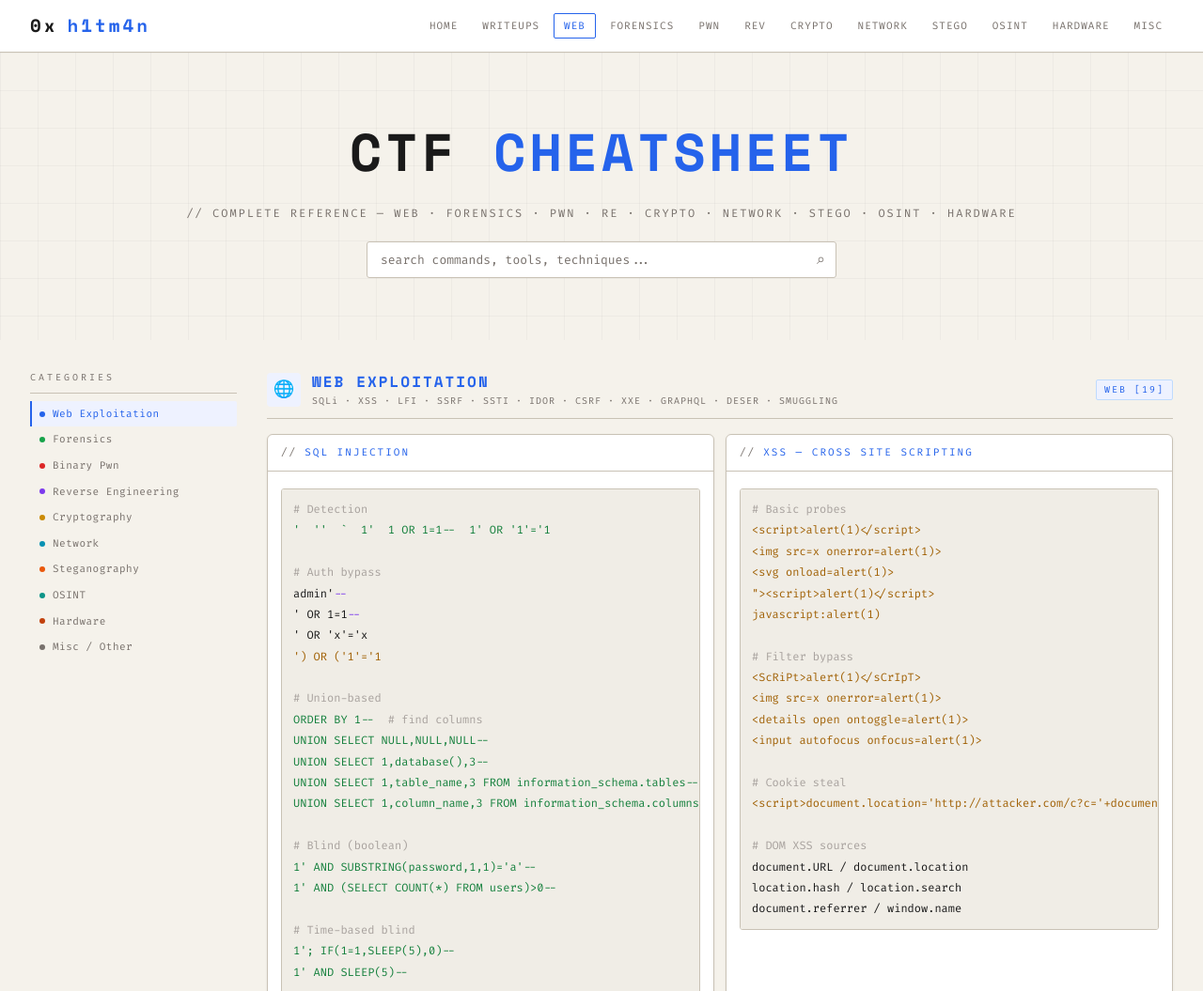
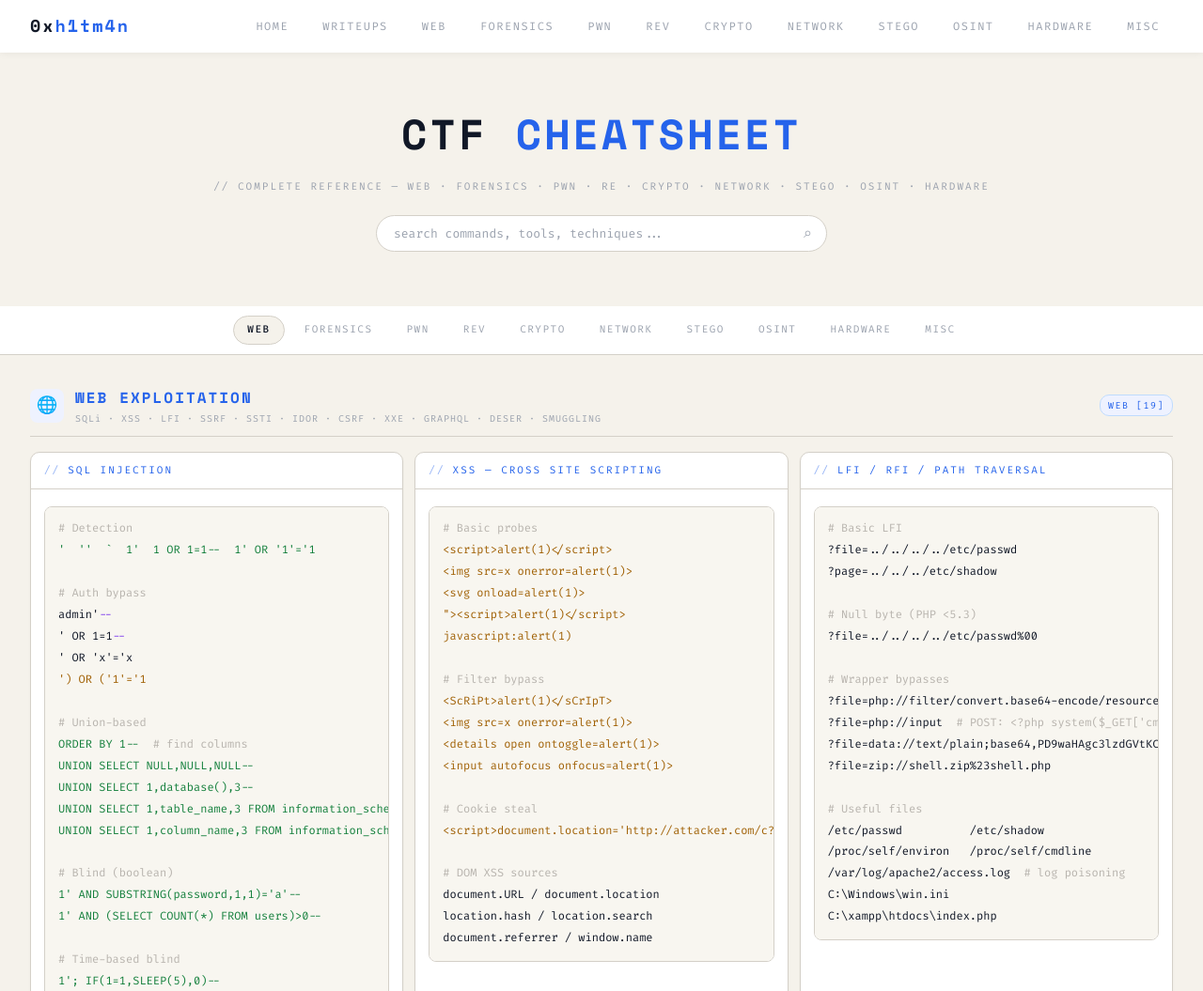
Before and after one commit to Shivek19758/Shivek19758.github.io, a plain HTML site: page cheatsheet.html in a window 1280 px wide. Shown: the top 1055 px of the page at 94% size. Drawn offline with nearby package versions, Linux system fonts and the light colour scheme.

Commit message:
Add horizontal category hotbar and polish visual design
Replace vertical sidebar with sticky horizontal hotbar on cheatsheet page.
Cleaner header with shadow, pill-shaped search bar, rounder cards with
better hover effects, minimal footer. Inspired by viv4ldi's blog layout.

Co-Authored-By: Claude Opus 4.6 <noreply@anthropic.com>

```diff
--- a/cheatsheet.html
+++ b/cheatsheet.html
@@ -28,7 +28,6 @@
 </header>
 
 <div class="hero">
-  <div class="hero-grid"></div>
   <h1>CTF <em>CHEATSHEET</em></h1>
   <p>// COMPLETE REFERENCE — WEB · FORENSICS · PWN · RE · CRYPTO · NETWORK · STEGO · OSINT · HARDWARE</p>
   <div class="search-bar">
@@ -37,21 +36,20 @@
   <div class="search-count" id="searchCount"></div>
 </div>
 
-<main>
-
-<aside class="sidebar">
-  <div class="sidebar-title">CATEGORIES</div>
-  <a href="#web"><span class="dot" style="background:#2563eb"></span> Web Exploitation</a>
-  <a href="#forensics"><span class="dot" style="background:#16a34a"></span> Forensics</a>
-  <a href="#pwn"><span class="dot" style="background:#dc2626"></span> Binary Pwn</a>
-  <a href="#re"><span class="dot" style="background:#7c3aed"></span> Reverse Engineering</a>
-  <a href="#crypto"><span class="dot" style="background:#ca8a04"></span> Cryptography</a>
-  <a href="#network"><span class="dot" style="background:#0891b2"></span> Network</a>
-  <a href="#stego"><span class="dot" style="background:#ea580c"></span> Steganography</a>
-  <a href="#osint"><span class="dot" style="background:#0d9488"></span> OSINT</a>
-  <a href="#hardware"><span class="dot" style="background:#c2410c"></span> Hardware</a>
-  <a href="#misc"><span class="dot" style="background:#78716c"></span> Misc / Other</a>
-</aside>
+<div class="hotbar" id="hotbar">
+  <a href="#web" class="hotbar-item">WEB</a>
+  <a href="#forensics" class="hotbar-item">FORENSICS</a>
+  <a href="#pwn" class="hotbar-item">PWN</a>
+  <a href="#re" class="hotbar-item">REV</a>
+  <a href="#crypto" class="hotbar-item">CRYPTO</a>
+  <a href="#network" class="hotbar-item">NETWORK</a>
+  <a href="#stego" class="hotbar-item">STEGO</a>
+  <a href="#osint" class="hotbar-item">OSINT</a>
+  <a href="#hardware" class="hotbar-item">HARDWARE</a>
+  <a href="#misc" class="hotbar-item">MISC</a>
+</div>
+
+<main class="full-width">
 
 <div class="content" id="content">
 
--- a/script.js
+++ b/script.js
@@ -12,7 +12,6 @@ function copyCode(btn) {
     btn.style.color = 'var(--accent)';
     setTimeout(() => { btn.textContent = 'COPY'; btn.style.color = ''; }, 1500);
   }).catch(() => {
-    // Fallback for older browsers / insecure contexts
     const textarea = document.createElement('textarea');
     textarea.value = text;
     textarea.style.position = 'fixed';
@@ -37,7 +36,6 @@ function copyCode(btn) {
 let searchTimeout = null;
 
 function search(query) {
-  // Debounce rapid typing
   clearTimeout(searchTimeout);
   searchTimeout = setTimeout(() => performSearch(query), 150);
 }
@@ -45,7 +43,6 @@ function search(query) {
 function performSearch(query) {
   const searchCount = document.getElementById('searchCount');
 
-  // Reset if empty
   if (!query) {
     document.querySelectorAll('.card').forEach(c => c.style.display = '');
     document.querySelectorAll('mark').forEach(m => {
@@ -74,7 +71,6 @@ function performSearch(query) {
     section.style.display = sectionVisible ? '' : 'none';
   });
 
-  // Show result count
   if (searchCount) {
     searchCount.textContent = matchCount > 0
       ? `${matchCount} card${matchCount !== 1 ? 's' : ''} found`
@@ -82,15 +78,21 @@ function performSearch(query) {
   }
 }
 
-// ===== SIDEBAR ACTIVE HIGHLIGHT ON SCROLL =====
+// ===== HOTBAR + SIDEBAR ACTIVE HIGHLIGHT ON SCROLL =====
 const sections = document.querySelectorAll('.section');
 const sidebarLinks = document.querySelectorAll('.sidebar a');
+const hotbarLinks = document.querySelectorAll('.hotbar-item');
 
 const scrollObserver = new IntersectionObserver((entries) => {
   entries.forEach(entry => {
     if (entry.isIntersecting) {
       const id = entry.target.getAttribute('id');
+      // Sidebar (writeup pages)
       sidebarLinks.forEach(link => {
+        link.classList.toggle('active', link.getAttribute('href') === `#${id}`);
+      });
+      // Hotbar (cheatsheet page)
+      hotbarLinks.forEach(link => {
         link.classList.toggle('active', link.getAttribute('href') === `#${id}`);
       });
     }
@@ -118,7 +120,6 @@ sections.forEach(section => scrollObserver.observe(section));
 
 // ===== KEYBOARD SHORTCUTS =====
 document.addEventListener('keydown', (e) => {
-  // Ctrl/Cmd + K  or  /  → focus search
   if ((e.ctrlKey || e.metaKey) && e.key === 'k') {
     e.preventDefault();
     const input = document.getElementById('searchInput');
@@ -129,7 +130,6 @@ document.addEventListener('keydown', (e) => {
     const input = document.getElementById('searchInput');
     if (input) input.focus();
   }
-  // Escape → clear search + blur
   if (e.key === 'Escape') {
     const input = document.getElementById('searchInput');
     if (input && document.activeElement === input) {
@@ -151,39 +151,16 @@ document.addEventListener('keydown', (e) => {
   });
 })();
 
-// ===== SMOOTH SCROLL OFFSET FOR STICKY HEADER =====
+// ===== SMOOTH SCROLL OFFSET FOR STICKY HEADER + HOTBAR =====
 document.querySelectorAll('a[href^="#"]').forEach(anchor => {
   anchor.addEventListener('click', function(e) {
     const target = document.querySelector(this.getAttribute('href'));
     if (target) {
       e.preventDefault();
-      const offset = 70; // header height + padding
+      const hotbar = document.getElementById('hotbar');
+      const offset = hotbar ? 56 + hotbar.offsetHeight + 16 : 70;
       const top = target.getBoundingClientRect().top + window.pageYOffset - offset;
       window.scrollTo({ top, behavior: 'smooth' });
     }
   });
 });
-
-// ===== NAV LINK ACTIVE STATE =====
-const navLinks = document.querySelectorAll('nav a');
-const navObserver = new IntersectionObserver((entries) => {
-  entries.forEach(entry => {
-    if (entry.isIntersecting) {
-      const id = entry.target.getAttribute('id');
-      navLinks.forEach(link => {
-        if (link.getAttribute('href') === `#${id}`) {
-          link.style.color = 'var(--accent)';
-          link.style.borderColor = 'var(--accent)';
-        } else {
-          link.style.color = '';
-          link.style.borderColor = '';
-        }
-      });
-    }
-  });
-}, {
-  rootMargin: '-20% 0px -60% 0px',
-  threshold: 0
-});
-
-sections.forEach(section => navObserver.observe(section));
--- a/styles.css
+++ b/styles.css
@@ -7,7 +7,7 @@
   --bg2: #edeae3;
   --bg3: #e5e2db;
   --panel: #ffffff;
-  --border: #c9c2b5;
+  --border: #d4d0c8;
   --accent: #2563eb;
   --accent2: #1d4ed8;
   --accent-bg: #eef2ff;
@@ -18,9 +18,9 @@
   --green: #16a34a;
   --cyan: #0891b2;
   --blue: #2563eb;
-  --text: #2c2c2c;
-  --text-dim: #78716c;
-  --text-bright: #1a1a1a;
+  --text: #374151;
+  --text-dim: #9ca3af;
+  --text-bright: #111827;
 }
 
 * { margin: 0; padding: 0; box-sizing: border-box; }
@@ -31,8 +31,8 @@ body {
   background: var(--bg);
   color: var(--text);
   font-family: 'Fira Code', monospace;
-  font-size: 14px;
-  line-height: 1.6;
+  font-size: 13.5px;
+  line-height: 1.7;
   overflow-x: hidden;
 }
 
@@ -42,7 +42,7 @@ header {
   top: 0;
   z-index: 1000;
   background: var(--panel);
-  border-bottom: 1px solid var(--border);
+  box-shadow: 0 1px 8px rgba(0,0,0,0.06);
   padding: 0 2rem;
   display: flex;
   align-items: center;
@@ -53,65 +53,90 @@ header {
 .logo {
   font-family: 'Space Mono', 'Fira Code', monospace;
   font-weight: 700;
-  font-size: 1.2rem;
+  font-size: 1.15rem;
   color: var(--text-bright);
-  letter-spacing: 3px;
-  display: flex;
-  align-items: center;
-  gap: 10px;
+  letter-spacing: 2px;
+  text-decoration: none;
 }
 
 .logo span { color: var(--accent); }
 
 nav {
   display: flex;
-  gap: 4px;
-  flex-wrap: wrap;
+  gap: 8px;
 }
 
 nav a {
   color: var(--text-dim);
   text-decoration: none;
-  padding: 4px 10px;
-  border: 1px solid transparent;
-  border-radius: 2px;
-  font-size: 11px;
-  letter-spacing: 1px;
-  transition: all 0.15s;
+  padding: 6px 14px;
+  font-size: 12px;
+  letter-spacing: 1.5px;
+  transition: color 0.15s;
   font-family: 'Fira Code', monospace;
 }
 
-nav a:hover {
-  color: var(--accent);
+nav a:hover, nav a.active {
+  color: var(--text-bright);
+}
+
+/* ===== HOTBAR (category nav) ===== */
+.hotbar {
+  position: sticky;
+  top: 56px;
+  z-index: 999;
+  background: var(--panel);
+  border-bottom: 1px solid var(--border);
+  display: flex;
+  align-items: center;
+  justify-content: center;
+  gap: 6px;
+  padding: 10px 2rem;
+  overflow-x: auto;
+  -ms-overflow-style: none;
+  scrollbar-width: none;
+}
+.hotbar::-webkit-scrollbar { display: none; }
+
+.hotbar-item {
+  font-family: 'Fira Code', monospace;
+  font-size: 11px;
+  letter-spacing: 1.5px;
+  color: var(--text-dim);
+  text-decoration: none;
+  padding: 5px 14px;
+  border-radius: 20px;
+  white-space: nowrap;
+  transition: all 0.2s;
+  border: 1px solid transparent;
+}
+
+.hotbar-item:hover {
+  color: var(--text-bright);
+  background: var(--bg2);
+}
+
+.hotbar-item.active {
+  color: var(--text-bright);
+  background: var(--bg);
   border-color: var(--border);
-  background: var(--accent-bg);
+  font-weight: 500;
 }
 
 /* ===== HERO ===== */
 .hero {
-  padding: 60px 2rem 40px;
+  padding: 48px 2rem 32px;
   text-align: center;
   position: relative;
-  overflow: hidden;
-}
-
-.hero-grid {
-  position: absolute;
-  inset: 0;
-  background-image:
-    linear-gradient(rgba(0,0,0,0.03) 1px, transparent 1px),
-    linear-gradient(90deg, rgba(0,0,0,0.03) 1px, transparent 1px);
-  background-size: 40px 40px;
 }
 
 .hero h1 {
   font-family: 'Space Mono', 'Fira Code', monospace;
-  font-size: clamp(1.8rem, 5vw, 3.5rem);
+  font-size: clamp(1.6rem, 4vw, 2.8rem);
   font-weight: 700;
   color: var(--text-bright);
-  letter-spacing: 4px;
-  margin-bottom: 12px;
-  position: relative;
+  letter-spacing: 3px;
+  margin-bottom: 10px;
 }
 
 .hero h1 em {
@@ -121,36 +146,56 @@ nav a:hover {
 
 .hero p {
   color: var(--text-dim);
-  font-size: 12px;
+  font-size: 11px;
   letter-spacing: 2px;
+}
+
+/* ===== SEARCH BAR ===== */
+.search-bar {
+  max-width: 480px;
+  margin: 20px auto 0;
   position: relative;
 }
 
-.category-grid {
-  display: grid;
-  grid-template-columns: repeat(auto-fit, minmax(120px, 1fr));
-  gap: 8px;
-  max-width: 900px;
-  margin: 30px auto 0;
-  padding: 0 1rem;
-  position: relative;
+.search-bar input {
+  width: 100%;
+  background: var(--panel);
+  border: 1px solid var(--border);
+  color: var(--text-bright);
+  padding: 10px 40px 10px 18px;
+  font-family: 'Fira Code', monospace;
+  font-size: 13px;
+  border-radius: 24px;
+  outline: none;
+  transition: border-color 0.2s, box-shadow 0.2s;
 }
 
-.cat-badge {
-  padding: 10px;
-  border: 1px solid;
-  border-radius: 3px;
-  text-align: center;
-  font-family: 'Fira Code', monospace;
-  font-size: 11px;
-  letter-spacing: 1.5px;
-  cursor: pointer;
-  transition: all 0.2s;
-  text-decoration: none;
-  display: block;
+.search-bar input:focus {
+  border-color: var(--accent);
+  box-shadow: 0 0 0 3px rgba(37,99,235,0.1);
+}
+.search-bar input::placeholder { color: var(--text-dim); }
+
+.search-bar::before {
+  content: '⌕';
+  position: absolute;
+  right: 16px;
+  top: 50%;
+  transform: translateY(-50%);
+  color: var(--text-dim);
+  font-size: 16px;
 }
 
-.cat-badge:hover { transform: translateY(-2px); }
+.search-count {
+  text-align: center;
+  color: var(--text-dim);
+  font-size: 11px;
+  letter-spacing: 1px;
+  margin-top: 8px;
+  font-family: 'Fira Code', monospace;
+  position: relative;
+  min-height: 18px;
+}
 
 /* ===== MAIN LAYOUT ===== */
 main {
@@ -159,6 +204,11 @@ main {
   padding: 2rem;
   display: flex;
   gap: 2rem;
+}
+
+/* Full-width mode (no sidebar) */
+main.full-width {
+  display: block;
 }
 
 .sidebar {
@@ -211,8 +261,8 @@ main {
 .section {
   margin-bottom: 3rem;
   opacity: 0;
-  transform: translateY(20px);
-  animation: fadeUp 0.4s forwards;
+  transform: translateY(16px);
+  animation: fadeUp 0.35s forwards;
 }
 
 @keyframes fadeUp {
@@ -243,7 +293,7 @@ main {
   align-items: center;
   justify-content: center;
   font-size: 18px;
-  border-radius: 4px;
+  border-radius: 8px;
   flex-shrink: 0;
 }
 
@@ -257,8 +307,8 @@ main {
 .section-tag {
   font-size: 10px;
   padding: 2px 8px;
-  border-radius: 2px;
-  letter-spacing: 2px;
+  border-radius: 10px;
+  letter-spacing: 1.5px;
   font-family: 'Fira Code', monospace;
   margin-left: auto;
 }
@@ -273,15 +323,15 @@ main {
 .card {
   background: var(--panel);
   border: 1px solid var(--border);
-  border-radius: 6px;
+  border-radius: 10px;
   overflow: hidden;
-  transition: border-color 0.2s, box-shadow 0.2s;
-  box-shadow: 0 1px 3px rgba(0,0,0,0.06);
+  transition: transform 0.2s, box-shadow 0.2s;
+  box-shadow: 0 1px 3px rgba(0,0,0,0.04);
 }
 
 .card:hover {
-  border-color: var(--accent);
-  box-shadow: 0 2px 8px rgba(0,0,0,0.08);
+  transform: translateY(-3px);
+  box-shadow: 0 6px 20px rgba(0,0,0,0.08);
 }
 
 .card-title {
@@ -293,18 +343,19 @@ main {
   align-items: center;
   gap: 8px;
   border-bottom: 1px solid var(--border);
+  color: var(--text-dim);
 }
 
-.card-title::before { content: '//'; color: var(--text-dim); }
+.card-title::before { content: '//'; opacity: 0.5; }
 
 .card-body { padding: 12px 14px; }
 
 /* ===== CODE BLOCKS ===== */
 pre {
-  background: #f0ede6;
+  background: #f8f6f0;
   border: 1px solid var(--border);
-  border-radius: 3px;
-  padding: 10px 12px;
+  border-radius: 8px;
+  padding: 12px 14px;
   overflow-x: auto;
   margin: 6px 0;
   position: relative;
@@ -314,21 +365,21 @@ pre:hover .copy-btn { opacity: 1; }
 
 .copy-btn {
   position: absolute;
-  top: 6px; right: 6px;
-  background: var(--bg3);
-  color: var(--text);
+  top: 8px; right: 8px;
+  background: var(--panel);
+  color: var(--text-dim);
   border: 1px solid var(--border);
-  padding: 2px 8px;
+  padding: 3px 10px;
   font-size: 9px;
   font-family: 'Fira Code', monospace;
   letter-spacing: 1px;
   cursor: pointer;
   opacity: 0;
   transition: opacity 0.2s;
-  border-radius: 2px;
+  border-radius: 6px;
 }
 
-.copy-btn:hover { background: var(--bg2); }
+.copy-btn:hover { background: var(--bg2); color: var(--text-bright); }
 
 code {
   font-family: 'Fira Code', monospace;
@@ -337,12 +388,12 @@ code {
 }
 
 /* Syntax highlighting classes */
-.k  { color: #0369a1; }    /* keyword — darker cyan/blue */
-.c  { color: #15803d; }    /* command — darker green */
-.s  { color: #a16207; }    /* string — darker yellow */
-.f  { color: #7c3aed; }    /* flag/option — purple */
-.v  { color: #c2410c; }    /* value — darker orange */
-.cm { color: #a8a29e; }    /* comment — warm gray */
+.k  { color: #0369a1; }    /* keyword */
+.c  { color: #15803d; }    /* command */
+.s  { color: #a16207; }    /* string */
+.f  { color: #7c3aed; }    /* flag/option */
+.v  { color: #c2410c; }    /* value */
+.cm { color: #b8b4ae; }    /* comment */
 
 /* ===== TABLES ===== */
 table {
@@ -355,7 +406,7 @@ table {
 th {
   background: var(--bg3);
   color: var(--text-bright);
-  padding: 6px 10px;
+  padding: 8px 12px;
   text-align: left;
   font-family: 'Fira Code', monospace;
   font-size: 10px;
@@ -364,13 +415,13 @@ th {
 }
 
 td {
-  padding: 5px 10px;
-  border-bottom: 1px solid rgba(0,0,0,0.06);
+  padding: 6px 12px;
+  border-bottom: 1px solid rgba(0,0,0,0.05);
   vertical-align: top;
 }
 
 tr:last-child td { border-bottom: none; }
-tr:hover td { background: rgba(0,0,0,0.02); }
+tr:hover td { background: rgba(0,0,0,0.015); }
 
 td:first-child { color: #0369a1; font-family: 'Fira Code', monospace; }
 
@@ -378,7 +429,7 @@ td:first-child { color: #0369a1; font-family: 'Fira Code', monospace; }
 .tag {
   display: inline-block;
   padding: 1px 6px;
-  border-radius: 2px;
+  border-radius: 4px;
   font-size: 10px;
   font-family: 'Fira Code', monospace;
   letter-spacing: 1px;
@@ -387,9 +438,9 @@ td:first-child { color: #0369a1; font-family: 'Fira Code', monospace; }
 
 /* ===== ALERTS ===== */
 .alert {
-  padding: 8px 12px;
+  padding: 10px 14px;
   border-left: 3px solid;
-  border-radius: 0 3px 3px 0;
+  border-radius: 0 8px 8px 0;
   margin: 8px 0;
   font-size: 12px;
 }
@@ -410,13 +461,10 @@ td:first-child { color: #0369a1; font-family: 'Fira Code', monospace; }
 .hardware  { --cat: #c2410c; }
 .misc      { --cat: #78716c; }
 
-.cat-bg { background: rgba(var(--cat-rgb), 0.1); }
-
 /* Web */
 .web .section-title, .web .card-title { color: #2563eb; }
 .web .section-icon { background: #eef2ff; }
 .web .section-tag { background: #eef2ff; color: #2563eb; border: 1px solid #bfdbfe; }
-.web .cat-badge { border-color: #93c5fd; color: #2563eb; background: #eef2ff; }
 
 /* Forensics */
 .forensics .section-title, .forensics .card-title { color: #16a34a; }
@@ -463,39 +511,6 @@ td:first-child { color: #0369a1; font-family: 'Fira Code', monospace; }
 .misc .section-icon { background: #f5f5f4; }
 .misc .section-tag { background: #f5f5f4; color: #78716c; border: 1px solid #d6d3d1; }
 
-/* ===== SEARCH BAR ===== */
-.search-bar {
-  max-width: 500px;
-  margin: 20px auto 0;
-  position: relative;
-}
-
-.search-bar input {
-  width: 100%;
-  background: var(--panel);
-  border: 1px solid var(--border);
-  color: var(--text-bright);
-  padding: 10px 40px 10px 14px;
-  font-family: 'Fira Code', monospace;
-  font-size: 13px;
-  border-radius: 3px;
-  outline: none;
-  transition: border-color 0.2s;
-}
-
-.search-bar input:focus { border-color: var(--accent); }
-.search-bar input::placeholder { color: var(--text-dim); }
-
-.search-bar::before {
-  content: '⌕';
-  position: absolute;
-  right: 12px;
-  top: 50%;
-  transform: translateY(-50%);
-  color: var(--text-dim);
-  font-size: 16px;
-}
-
 /* ===== SCROLLBAR ===== */
 ::-webkit-scrollbar { width: 6px; height: 6px; }
 ::-webkit-scrollbar-track { background: var(--bg); }
@@ -507,13 +522,13 @@ mark {
   background: #fef9c3;
   color: #92400e;
   padding: 0 2px;
-  border-radius: 1px;
+  border-radius: 2px;
 }
 
 /* ===== DIVIDER ===== */
 .divider {
   height: 1px;
-  background: linear-gradient(90deg, transparent, var(--border), transparent);
+  background: var(--border);
   margin: 8px 0;
 }
 
@@ -524,11 +539,11 @@ mark {
   right: 24px;
   width: 40px;
   height: 40px;
-  border-radius: 6px;
+  border-radius: 50%;
   background: var(--panel);
   border: 1px solid var(--border);
-  color: var(--text);
-  font-size: 18px;
+  color: var(--text-dim);
+  font-size: 16px;
   cursor: pointer;
   display: none;
   align-items: center;
@@ -536,35 +551,22 @@ mark {
   z-index: 999;
   transition: all 0.2s;
   font-family: 'Fira Code', monospace;
-  box-shadow: 0 1px 3px rgba(0,0,0,0.06);
+  box-shadow: 0 2px 8px rgba(0,0,0,0.08);
 }
 
 .back-to-top:hover {
-  background: var(--bg2);
-  border-color: var(--text-dim);
-  box-shadow: 0 2px 8px rgba(0,0,0,0.1);
+  color: var(--text-bright);
+  box-shadow: 0 4px 16px rgba(0,0,0,0.12);
 }
 
 .back-to-top.visible {
   display: flex;
 }
 
-/* ===== SEARCH RESULT COUNT ===== */
-.search-count {
-  text-align: center;
-  color: var(--text-dim);
-  font-size: 11px;
-  letter-spacing: 1px;
-  margin-top: 8px;
-  font-family: 'Fira Code', monospace;
-  position: relative;
-  min-height: 18px;
-}
-
 /* ===== KEYBOARD SHORTCUT HINT ===== */
 .kbd-hint {
   position: absolute;
-  right: 12px;
+  right: 16px;
   top: 50%;
   transform: translateY(-50%);
   color: var(--text-dim);
@@ -572,24 +574,34 @@ mark {
   letter-spacing: 1px;
   font-family: 'Fira Code', monospace;
   pointer-events: none;
-  opacity: 0.6;
+  opacity: 0.5;
 }
 
 /* ===== FOOTER ===== */
 footer {
   text-align: center;
-  padding: 30px;
+  padding: 24px;
   color: var(--text-dim);
   font-size: 11px;
-  border-top: 1px solid var(--border);
   letter-spacing: 2px;
   font-family: 'Fira Code', monospace;
-  background: var(--bg2);
 }
+
+footer a {
+  color: var(--text-dim);
+  text-decoration: none;
+  transition: color 0.15s;
+}
+footer a:hover { color: var(--text-bright); }
 
 /* ===== RESPONSIVE ===== */
 @media (max-width: 900px) {
   main { flex-direction: column; }
   .sidebar { width: 100%; position: static; }
   nav { display: none; }
+  .hotbar { justify-content: flex-start; padding: 8px 1rem; }
 }
+
+@media (max-width: 600px) {
+  .cards { grid-template-columns: 1fr; }
+}
```
Also changed, not shown: index.html (+2 -2 lines), silicon-data-sleuthing.html (+2 -2 lines), writeups.html (+2 -3 lines).
